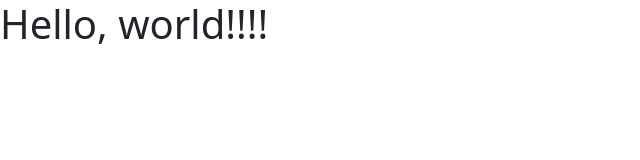
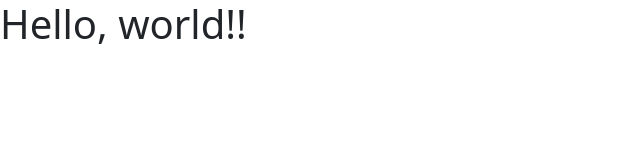
Before and after one commit to leviholmes/leviholmes, a plain HTML site: page index.html in a window 1280 px wide. Shown: the full height of the page, 0-640 px from the left. Drawn offline with nearby package versions, Linux system fonts and the light colour scheme.

Commit message:
another change

```diff
--- a/index.html
+++ b/index.html
@@ -7,7 +7,7 @@
     <link href="https://cdn.jsdelivr.net/npm/bootstrap@5.3.0/dist/css/bootstrap.min.css" rel="stylesheet" integrity="sha384-9ndCyUaIbzAi2FUVXJi0CjmCapSmO7SnpJef0486qhLnuZ2cdeRhO02iuK6FUUVM" crossorigin="anonymous">
   </head>
   <body>
-    <h1>Hello, world!!!!</h1>
+    <h1>Hello, world!!</h1>
     <script src="https://cdn.jsdelivr.net/npm/bootstrap@5.3.0/dist/js/bootstrap.bundle.min.js" integrity="sha384-geWF76RCwLtnZ8qwWowPQNguL3RmwHVBC9FhGdlKrxdiJJigb/j/68SIy3Te4Bkz" crossorigin="anonymous"></script>
   </body>
 </html>
```
